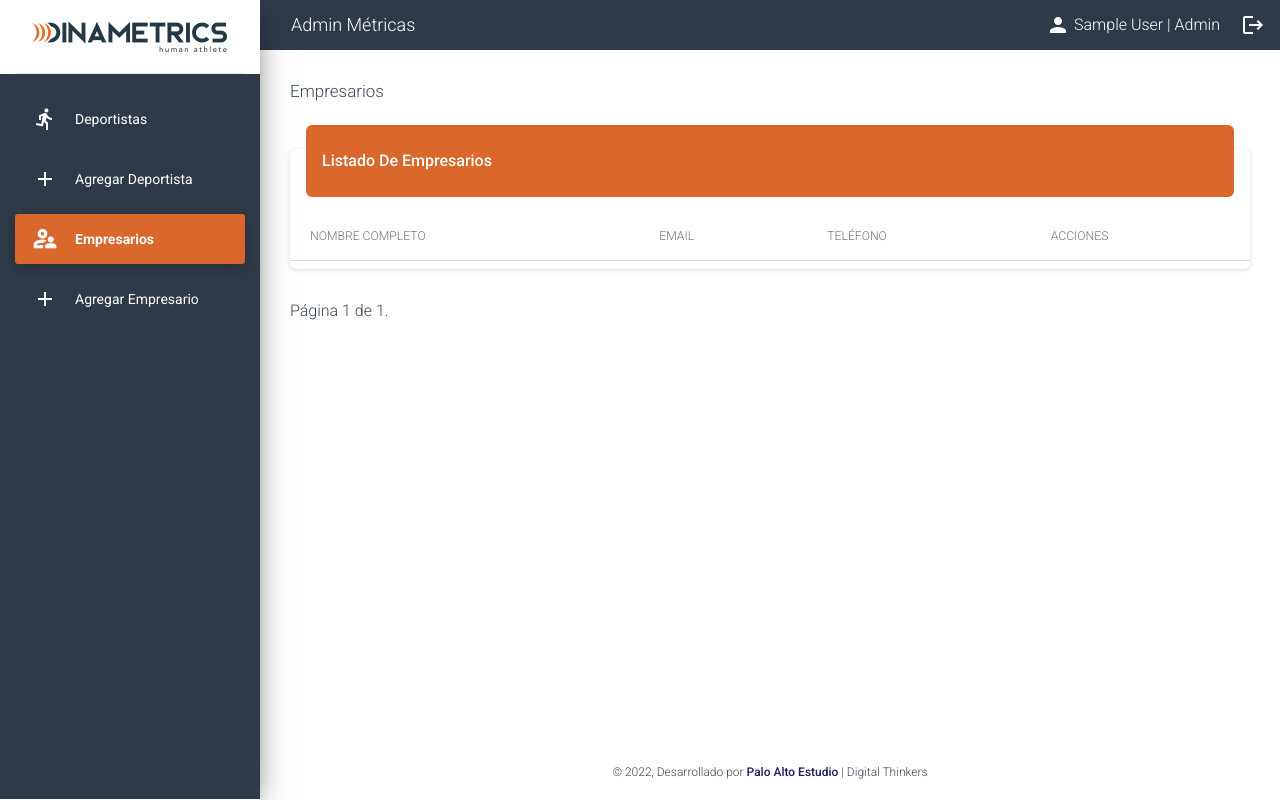
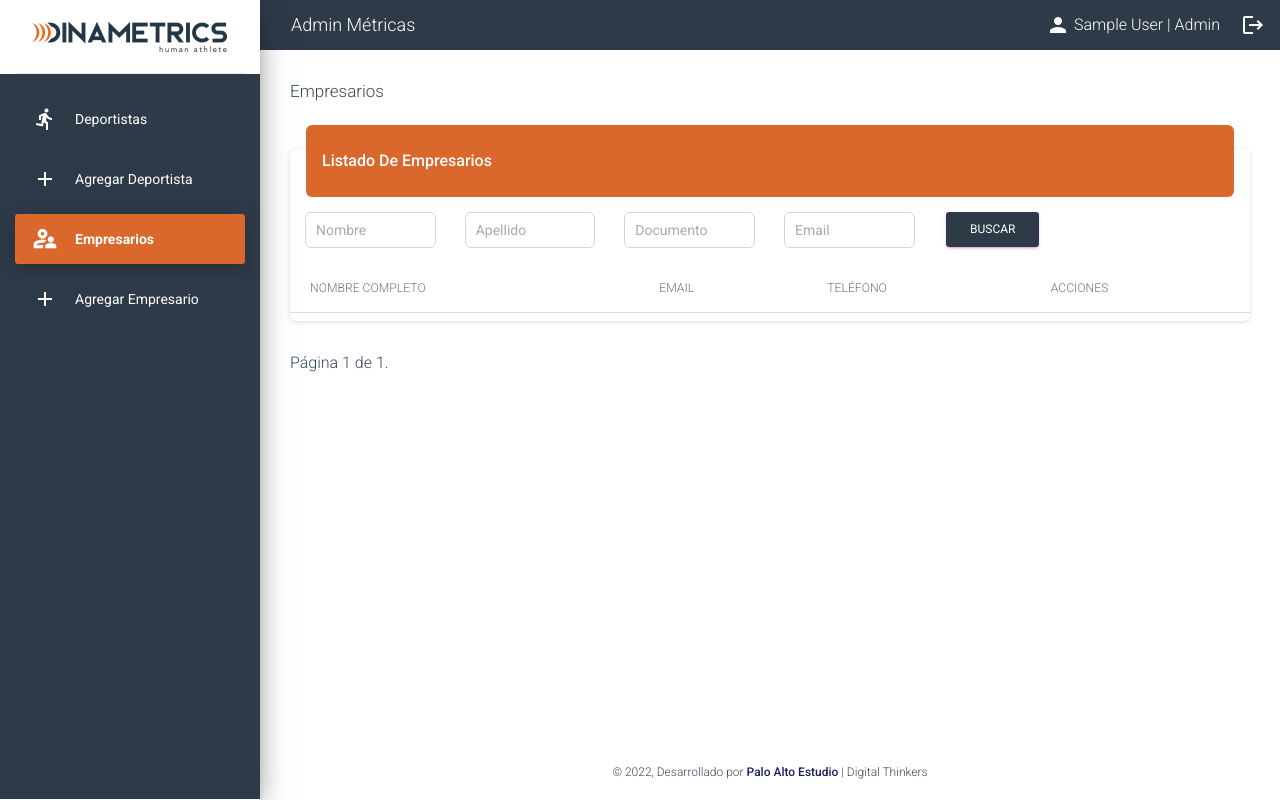
Before and after one commit to paloaltoestudio/DIN-Metrics, a Django app: page /usuarios/empresarios/ in a window 1280 px wide. Run offline with Django 4.2, Linux system fonts and the light colour scheme; a user stored in the database is signed in; tables that the repository leaves empty hold one stand-in row (values such as "Sample post"); lists and menus that the app fills with data are empty; some libraries are stand-ins or nearby versions.

Commit message:
Add filters to manager list

```diff
--- a/templates/users/managers.html
+++ b/templates/users/managers.html
@@ -16,6 +16,42 @@
                 </div>
 
                 <div class="card-body px-0 pb-2">
+                    <div class="filter px-3">
+                        <form method="get">
+                          <div class="row">
+                            <div class="col-2">
+                              <div class="input-group input-group-outline mb-3">
+                                <label class="form-label">Nombre</label>
+                                {{ filter.form.first_name}}
+                              </div>
+                            </div>
+
+                            <div class="col-2">
+                              <div class="input-group input-group-outline mb-3">
+                                <label class="form-label">Apellido</label>
+                                {{ filter.form.last_name}}
+                              </div>
+                            </div>
+
+                            <div class="col-2">
+                              <div class="input-group input-group-outline mb-3">
+                                <label class="form-label">Documento</label>
+                                {{ filter.form.document}}
+                              </div>
+                            </div>
+                            <div class="col-2">
+                              <div class="input-group input-group-outline mb-3">
+                                <label class="form-label">Email</label>
+                                {{ filter.form.email}}
+                              </div>
+                            </div>
+                            <div class="col-2">
+                              <button style="height: 35px;" class="mt-0 py-2 px-4 btn btn-primary">Buscar</button>
+                            </div>
+                          </div>
+                        </form>
+                      </div>
+
                     <div class="table-responsive p-0">
                         <table class="table align-items-center mb-0">
                             <thead>
@@ -27,8 +63,8 @@
                             </tr>
                             </thead>
                             <tbody>
-                                {% if users %}
-                                {% for user in users %}
+                                {% if filter.qs %}
+                                {% for user in filter.qs %}
                                 <tr>
                                     <td>
                                         <p class="text-xs font-weight-bold mb-0"><a href="{% url 'users:manager_detail' user.id %}">{{ user.first_name }} {{ user.last_name }}</a></p>
--- a/users/filters.py
+++ b/users/filters.py
@@ -21,3 +21,15 @@ class UserFilter(django_filters.FilterSet):
     class Meta:
         model = User
         fields = ['first_name', 'last_name', 'email', 'manager', 'document']
+
+
+class ManagerFilter(django_filters.FilterSet):
+
+    first_name = django_filters.CharFilter(lookup_expr='icontains', widget=forms.TextInput(attrs={'class': 'form-control'}))
+    last_name = django_filters.CharFilter(lookup_expr='icontains', widget=forms.TextInput(attrs={'class': 'form-control'}))
+    email = django_filters.CharFilter(lookup_expr='iexact', widget=forms.TextInput(attrs={'class': 'form-control'}))
+    document = django_filters.CharFilter(lookup_expr='iexact', widget=forms.TextInput(attrs={'class': 'form-control'}))
+
+    class Meta:
+        model = User
+        fields = ['first_name', 'last_name', 'email', 'document']
--- a/users/views.py
+++ b/users/views.py
@@ -31,7 +31,7 @@ from users.utils import age, get_sum
 from users.data.jumps_data import jump_data
 
 #filters
-from users.filters import UserFilter
+from users.filters import UserFilter, ManagerFilter
 
 
 
@@ -73,6 +73,15 @@ class ManagerView(LoginRequiredMixin, ListView):
     extra_context = {
         'page': 'manager_list_detail'
     }
+
+    def get_context_data(self, **kwargs):
+        context = super().get_context_data(**kwargs)
+
+        f = ManagerFilter(self.request.GET, User.objects.filter(role = 'MANAGER'))
+        context['filter'] = f
+
+        return context
+
 
 
 class UserDetail(LoginRequiredMixin, DetailView):
```
